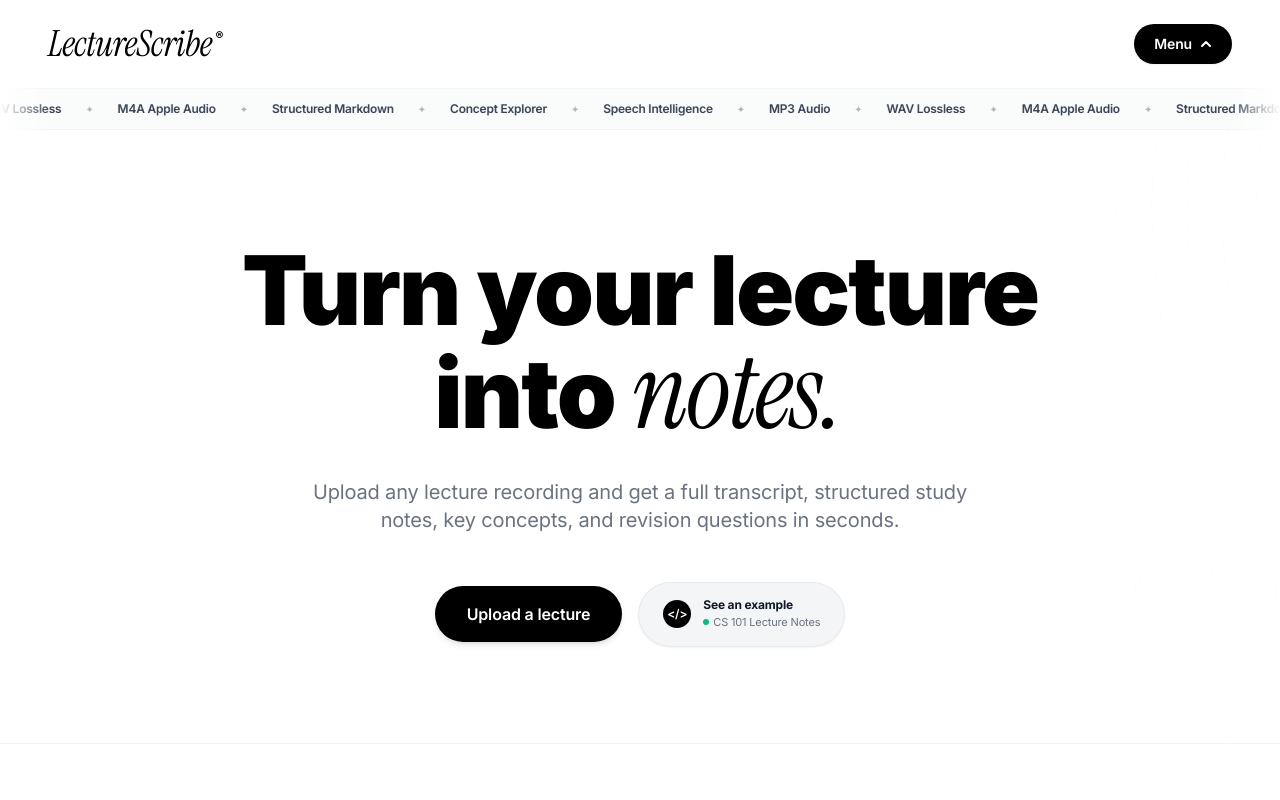
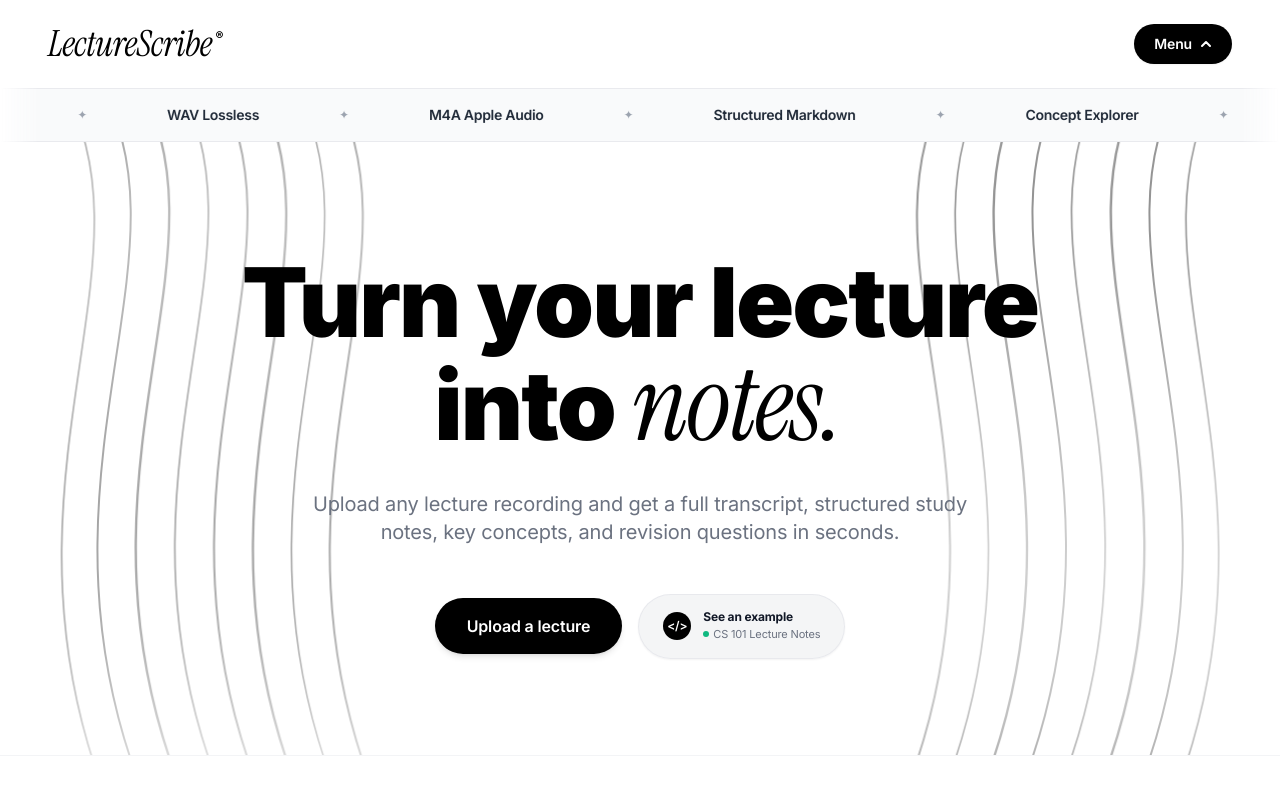
Before and after one commit to Kofi011/lecturescribe, a React (Vite) app in the folder frontend/: page / in a window 1280 px wide. Shown: the top 800 px of the page. Built offline with nearby package versions, Linux system fonts and the light colour scheme; no server answers.

Commit message:
style: enhance marquee with generous item spacing & full viewport exit buffer, and make curly line waveforms boldly visible

```diff
--- a/frontend/src/components/AnimatedWaveform.jsx
+++ b/frontend/src/components/AnimatedWaveform.jsx
@@ -1,10 +1,7 @@
 /**
- * AnimatedWaveform.jsx — Continuous, subtle flowing spline waveform motion
- * Requirement 1: The curly line element should not remain static.
- * It gently moves across its path like a flowing signal, waveform, or stream of thought.
+ * AnimatedWaveform.jsx — Highly visible, elegant flowing curly spline waveforms
+ * Positioned in left and right margins with smooth continuous wave motion.
  */
-
-import { useEffect, useRef } from 'react'
 
 export default function AnimatedWaveform({ side = 'left' }) {
   const isLeft = side === 'left'
@@ -12,42 +9,43 @@ export default function AnimatedWaveform({ side = 'left' }) {
   return (
     <div
       className={[
-        'absolute top-1/2 -translate-y-1/2 w-[300px] h-[650px] pointer-events-none select-none overflow-visible transition-opacity duration-700',
-        isLeft ? 'left-0 -translate-x-1/3' : 'right-0 translate-x-1/3',
+        'absolute top-1/2 -translate-y-1/2 w-[260px] md:w-[320px] lg:w-[380px] h-[580px] md:h-[680px] pointer-events-none select-none z-0 transition-opacity duration-700',
+        isLeft ? 'left-0 md:left-2 lg:left-6' : 'right-0 md:right-2 lg:right-6',
       ].join(' ')}
       aria-hidden="true"
     >
       <svg
-        viewBox="0 0 300 650"
+        viewBox="0 0 320 680"
         fill="none"
         className={`w-full h-full ${isLeft ? 'animate-flowing-wave' : 'animate-flowing-wave-delayed'}`}
       >
         <defs>
-          <linearGradient id={`wave-gradient-${side}`} x1="0%" y1="0%" x2="100%" y2="100%">
-            <stop offset="0%" stopColor="#000000" stopOpacity="0.16" />
-            <stop offset="50%" stopColor="#000000" stopOpacity="0.08" />
-            <stop offset="100%" stopColor="#000000" stopOpacity="0.02" />
+          <linearGradient id={`visible-wave-${side}`} x1="0%" y1="0%" x2="100%" y2="100%">
+            <stop offset="0%" stopColor="#000000" stopOpacity="0.45" />
+            <stop offset="50%" stopColor="#000000" stopOpacity="0.30" />
+            <stop offset="100%" stopColor="#000000" stopOpacity="0.15" />
           </linearGradient>
         </defs>
 
-        {/* 7 intertwined continuous organic spline paths */}
-        {[30, 65, 100, 135, 170, 205, 240].map((offset, i) => {
-          const xStart = isLeft ? offset : 300 - offset
-          const cp1x = isLeft ? offset + 70 : 300 - (offset + 70)
-          const cp2x = isLeft ? offset - 50 : 300 - (offset - 50)
-          const cp3x = isLeft ? offset + 40 : 300 - (offset + 40)
-          const xEnd = isLeft ? offset + 10 : 300 - (offset + 10)
+        {/* 8 distinct, clearly visible flowing curved lines */}
+        {[20, 55, 90, 125, 160, 195, 230, 265].map((offset, i) => {
+          const xStart = isLeft ? offset : 320 - offset
+          const cp1x   = isLeft ? offset + 90 : 320 - (offset + 90)
+          const cp1y   = 170
+          const cp2x   = isLeft ? offset - 60 : 320 - (offset - 60)
+          const cp2y   = 380
+          const xEnd   = isLeft ? offset + 30 : 320 - (offset + 30)
 
           return (
             <path
               key={i}
-              d={`M${xStart},0 C${cp1x},160 ${cp2x},320 ${cp3x},480 L${xEnd},650`}
-              stroke={`url(#wave-gradient-${side})`}
-              strokeWidth={1.2 + (i % 2) * 0.4}
-              strokeDasharray="8 4"
-              className="transition-all duration-500"
+              d={`M${xStart},0 C${cp1x},${cp1y} ${cp2x},${cp2y} ${xEnd},680`}
+              stroke={`url(#visible-wave-${side})`}
+              strokeWidth={1.5 + (i % 3) * 0.3}
+              strokeLinecap="round"
+              className="transition-all duration-300"
               style={{
-                animation: `flowWave ${10 + i * 2}s ease-in-out infinite alternate`,
+                animation: `flowWave ${8 + i * 1.5}s ease-in-out infinite alternate`,
                 transformOrigin: 'center center',
               }}
             />
--- a/frontend/src/components/InfiniteMarquee.jsx
+++ b/frontend/src/components/InfiniteMarquee.jsx
@@ -1,17 +1,11 @@
 /**
- * InfiniteMarquee.jsx — Seamless infinite horizontal scrolling marquee
- * Positioned directly below the LectureScribe logo.
+ * InfiniteMarquee.jsx — Generously spaced seamless marquee
  *
- * Items:
- *   - Speech Intelligence
- *   - MP3 Audio
- *   - WAV Lossless
- *   - M4A Apple Audio
- *   - Structured Markdown
- *   - Concept Explorer
- *
- * Separator: Subtle ✦ symbol
- * Behavior: Mathematically seamless loop (0% to -50%), smooth reading speed, pauses on hover.
+ * Requirements:
+ *   1. Generous spacing between items
+ *   2. The repeated sequence only becomes visible after the original instance
+ *      has completely exited the viewport (using full-viewport trailing buffer)
+ *   3. Smooth, steady, premium motion with ✦ separators
  */
 
 export default function InfiniteMarquee({ onOpenInfo, onOpenMenu }) {
@@ -24,31 +18,35 @@ export default function InfiniteMarquee({ onOpenInfo, onOpenMenu }) {
     { label: 'Concept Explorer',     action: () => onOpenMenu('topics') },
   ]
 
-  // We render 4 identical sets so the strip is wide enough for any viewport and translates seamlessly by 50%
-  const repeatedSets = [0, 1, 2, 3]
+  // Two identical instances: Instance A followed by a full viewport trailing spacer,
+  // then Instance B followed by a full viewport trailing spacer.
+  const instances = [0, 1]
 
   return (
     <div
-      className="w-full border-y border-neutral-100 bg-neutral-50/80 backdrop-blur-sm py-2.5 overflow-hidden select-none marquee-mask"
+      className="w-full border-y border-neutral-200/80 bg-neutral-50/90 backdrop-blur-sm py-3 overflow-hidden select-none marquee-mask"
       aria-label="Features and format compatibility"
     >
       <div className="marquee-track flex items-center">
-        {repeatedSets.map((setIndex) => (
-          <div key={setIndex} className="flex items-center shrink-0">
+        {instances.map((instanceIndex) => (
+          <div
+            key={instanceIndex}
+            className="flex items-center shrink-0 pr-[100vw]"
+          >
             {marqueeItems.map((item, itemIndex) => (
               <div key={itemIndex} className="flex items-center">
                 <button
                   onClick={item.action}
-                  className="px-4 py-0.5 text-xs font-semibold text-neutral-700 hover:text-black transition-colors whitespace-nowrap cursor-pointer flex items-center gap-2 group"
+                  className="px-6 md:px-12 py-1 text-xs md:text-sm font-semibold text-neutral-800 hover:text-black transition-colors whitespace-nowrap cursor-pointer flex items-center gap-2 group"
                 >
                   <span className="group-hover:underline underline-offset-4 tracking-tight">
                     {item.label}
                   </span>
                 </button>
 
-                {/* Subtle refined symbol separator */}
+                {/* Refined subtle symbol separator with generous spacing */}
                 <span
-                  className="text-[10px] text-neutral-400/80 px-2 select-none"
+                  className="text-xs text-neutral-400 px-4 md:px-8 select-none"
                   aria-hidden="true"
                 >
                   ✦
--- a/frontend/src/index.css
+++ b/frontend/src/index.css
@@ -27,36 +27,37 @@
     letter-spacing: -0.01em;
   }
 
-  /* Animated Waveform keyframes */
+  /* Animated Waveform keyframes — high visibility, smooth flowing motion */
   @keyframes flowWave {
     0% {
-      stroke-dashoffset: 0;
-      transform: translateY(0px) scaleY(1);
+      transform: translateY(0px) scaleX(1);
     }
     50% {
-      stroke-dashoffset: 80;
-      transform: translateY(-8px) scaleY(1.04);
+      transform: translateY(-16px) scaleX(1.06);
     }
     100% {
-      stroke-dashoffset: 160;
-      transform: translateY(0px) scaleY(1);
+      transform: translateY(0px) scaleX(1);
     }
   }
 
-  @keyframes pulseGlow {
-    0%, 100% { opacity: 0.05; }
-    50% { opacity: 0.12; }
+  @keyframes waveFloat {
+    0%, 100% {
+      transform: translateY(0px) rotate(0deg);
+    }
+    50% {
+      transform: translateY(-12px) rotate(1.5deg);
+    }
   }
 
   .animate-flowing-wave {
-    animation: flowWave 12s ease-in-out infinite, pulseGlow 6s ease-in-out infinite;
+    animation: flowWave 10s ease-in-out infinite alternate;
   }
 
   .animate-flowing-wave-delayed {
-    animation: flowWave 16s ease-in-out infinite reverse, pulseGlow 8s ease-in-out infinite 2s;
+    animation: flowWave 14s ease-in-out infinite alternate-reverse;
   }
 
-  /* Seamless Infinite Marquee */
+  /* Seamless Infinite Marquee with generous spacing */
   @keyframes infiniteMarquee {
     0% {
       transform: translate3d(0, 0, 0);
@@ -70,7 +71,7 @@
     display: flex;
     width: max-content;
     will-change: transform;
-    animation: infiniteMarquee 34s linear infinite;
+    animation: infiniteMarquee 42s linear infinite;
   }
 
   .marquee-track:hover {
@@ -78,8 +79,8 @@
   }
 
   .marquee-mask {
-    mask-image: linear-gradient(to right, transparent 0%, rgba(0,0,0,1) 4%, rgba(0,0,0,1) 96%, transparent 100%);
-    -webkit-mask-image: linear-gradient(to right, transparent 0%, rgba(0,0,0,1) 4%, rgba(0,0,0,1) 96%, transparent 100%);
+    mask-image: linear-gradient(to right, transparent 0%, rgba(0,0,0,1) 3%, rgba(0,0,0,1) 97%, transparent 100%);
+    -webkit-mask-image: linear-gradient(to right, transparent 0%, rgba(0,0,0,1) 3%, rgba(0,0,0,1) 97%, transparent 100%);
   }
 
   /* Italic serif accent font — exact match for SasuSync italic serif */
```
